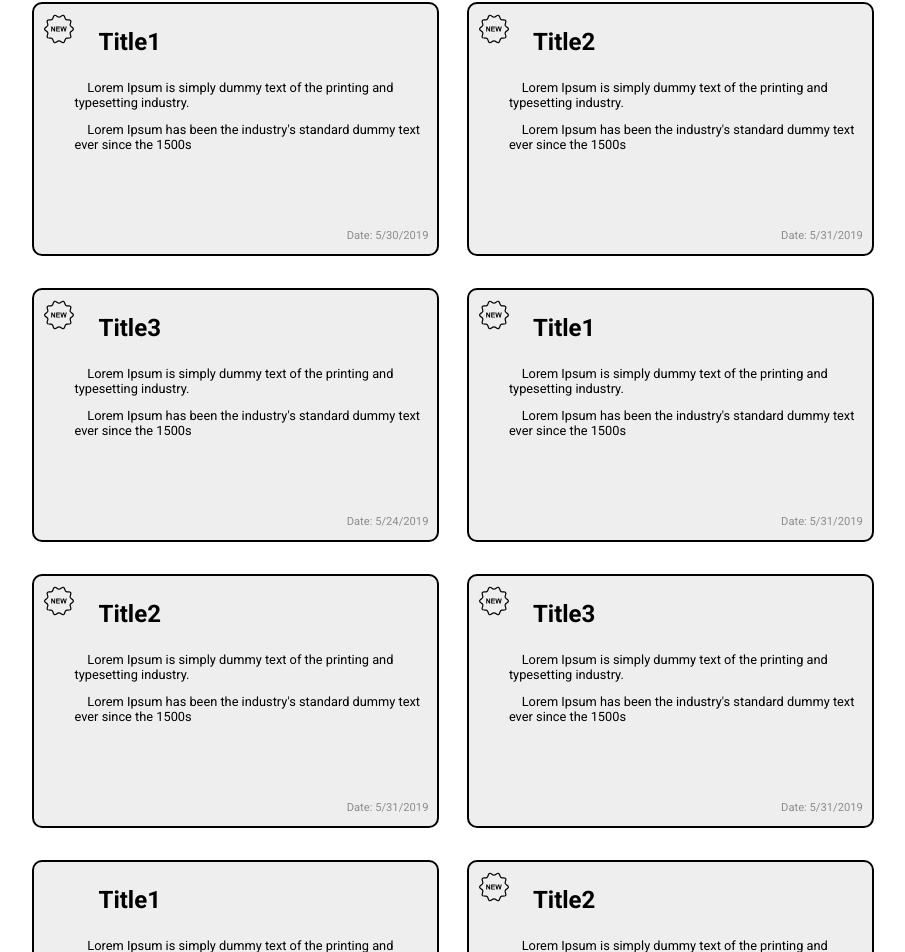
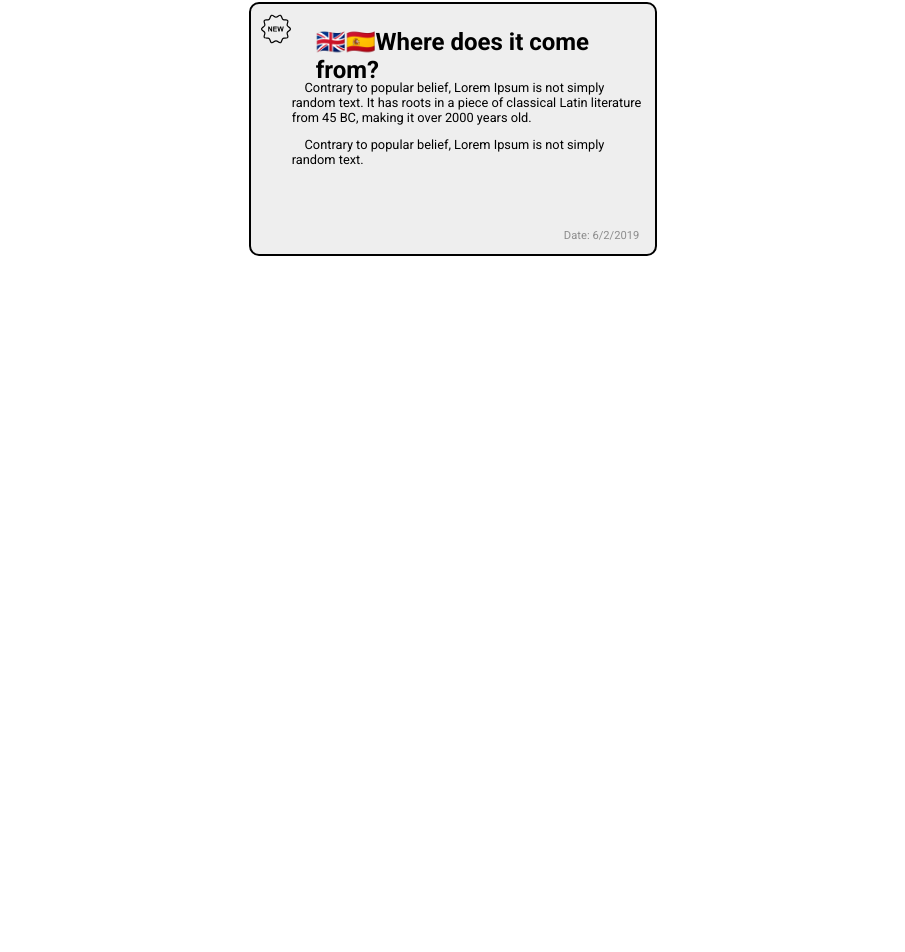
Before and after one commit to manuelalferez/personal-website, a React (Create React App) app: page /blog in a window 1280 px wide. Shown: the part 158-1110 px from the top of the page, without its empty margins (187-1092 px from the left). After the commit the page ends 800 px from the top, so only its background shows below. Built offline with nearby package versions, Linux system fonts and the light colour scheme; the HTML template or start-up script is replaced by a standard one.

Commit message:
feat,bug: New data for minipost and eslint errors

```diff
--- a/src/Component/Blog/Blog.js
+++ b/src/Component/Blog/Blog.js
@@ -1,82 +1,21 @@
 import React from "react";
 import "./Blog.css";
 import PostMini from "./PostMini";
+import posts from "../../data/Blog/PostMini";
 
 function Blog(props) {
   return (
     <div className="Blog">
-      <PostMini
-        title="Title1"
-        summary={[
-          "Lorem Ipsum is simply dummy text of the printing and typesetting industry.",
-          "Lorem Ipsum has been the industry's standard dummy text ever since the 1500s"
-        ]}
-        date={new Date(2019, 5 - 1, 30)}
-        link='https://telegra.ph/What-is-at-and-dot--Qu%C3%A9-es-at-y-dot-05-31'
-      />
-      <PostMini
-        title="Title2"
-        summary={[
-          "Lorem Ipsum is simply dummy text of the printing and typesetting industry.",
-          "Lorem Ipsum has been the industry's standard dummy text ever since the 1500s"
-        ]}
-        date={new Date(2019, 5 - 1, 31)}
-        link='https://telegra.ph/What-is-at-and-dot--Qu%C3%A9-es-at-y-dot-05-31'
-      />
-      <PostMini
-        title="Title3"
-        summary={[
-          "Lorem Ipsum is simply dummy text of the printing and typesetting industry.",
-          "Lorem Ipsum has been the industry's standard dummy text ever since the 1500s"
-        ]}
-        date={new Date(2019, 5 - 1, 24)}
-        link='https://telegra.ph/What-is-at-and-dot--Qu%C3%A9-es-at-y-dot-05-31'
-      />
-      <PostMini
-        title="Title1"
-        summary={[
-          "Lorem Ipsum is simply dummy text of the printing and typesetting industry.",
-          "Lorem Ipsum has been the industry's standard dummy text ever since the 1500s"
-        ]}
-        date={new Date(2019, 5 - 1, 31)}
-        link='https://telegra.ph/What-is-at-and-dot--Qu%C3%A9-es-at-y-dot-05-31'
-      />
-      <PostMini
-        title="Title2"
-        summary={[
-          "Lorem Ipsum is simply dummy text of the printing and typesetting industry.",
-          "Lorem Ipsum has been the industry's standard dummy text ever since the 1500s"
-        ]}
-        date={new Date(2019, 5 - 1, 31)}
-        link='https://telegra.ph/What-is-at-and-dot--Qu%C3%A9-es-at-y-dot-05-31'
-      />
-      <PostMini
-        title="Title3"
-        summary={[
-          "Lorem Ipsum is simply dummy text of the printing and typesetting industry.",
-          "Lorem Ipsum has been the industry's standard dummy text ever since the 1500s"
-        ]}
-        date={new Date(2019, 5 - 1, 31)}
-        link='https://telegra.ph/What-is-at-and-dot--Qu%C3%A9-es-at-y-dot-05-31'
-      />
-      <PostMini
-        title="Title1"
-        summary={[
-          "Lorem Ipsum is simply dummy text of the printing and typesetting industry.",
-          "Lorem Ipsum has been the industry's standard dummy text ever since the 1500s"
-        ]}
-        date={new Date(2019, 4 - 1, 31)}
-        link='https://telegra.ph/What-is-at-and-dot--Qu%C3%A9-es-at-y-dot-05-31'
-      />
-      <PostMini
-        title="Title2"
-        summary={[
-          "Lorem Ipsum is simply dummy text of the printing and typesetting industry.",
-          "Lorem Ipsum has been the industry's standard dummy text ever since the 1500s"
-        ]}
-        date={new Date(2019, 5 - 1, 31)}
-        link='https://telegra.ph/What-is-at-and-dot--Qu%C3%A9-es-at-y-dot-05-31'
-      />
+      {posts.map(post => (
+        <PostMini
+          title={post.title}
+          summary={post.summary}
+          date={new Date(post.date.year, post.date.month - 1, post.date.day)}
+          link={post.link}
+          languages={post.languages}
+          key={post.key}
+        />
+      ))}
     </div>
   );
 }
--- a/src/Component/Blog/PostMini.js
+++ b/src/Component/Blog/PostMini.js
@@ -12,11 +12,35 @@ function isNew(date) {
   else return "PostMini__image";
 }
 
+function createEmojisLanguages(languages) {
+  if (languages.spanish && languages.english)
+    return (
+      <span role="img" aria-label="languages">
+        🇬🇧🇪🇸
+      </span>
+    );
+  if (languages.spanish)
+    return (
+      <span role="img" aria-label="languages">
+        🇪🇸
+      </span>
+    );
+  if (languages.english)
+    return (
+      <span role="img" aria-label="languages">
+        🇬🇧
+      </span>
+    );
+}
+
 function PostMini(props) {
   return (
     <a className="PostMini" href={props.link} rel="noopener noreferrer">
       <img className={isNew(props.date)} src={newImage} alt="Blog is new" />
-        <h1 className="PostMini__title">{props.title}</h1>
+      <h1 className="PostMini__title">
+        {createEmojisLanguages(props.languages)}
+        {props.title}
+      </h1>
       <div className="PostMini__summary">
         {props.summary.map(paragraph => (
           <p>{paragraph}</p>
--- a/src/Component/Contact/CardContact.js
+++ b/src/Component/Contact/CardContact.js
@@ -14,7 +14,7 @@ function CardContact(props) {
       <div className="CardContact__contacts">
         <div className="Contacts__email">
           <div className="Email">
-            <img src={imageEmail} />
+            <img src={imageEmail} alt='Email illustration'/>
             <h1>Email: manuelalferezruiz [at] gmail [dot] com</h1>
           </div>
           <div className="Email__schedule">
@@ -30,7 +30,7 @@ function CardContact(props) {
         </div>
         <div className="Contacts__telegram">
           <div className="Telegram">
-            <img src={imageTelegram} />
+            <img src={imageTelegram} alt='Telegram illustration'/>
             <h1>Telegram: @manuelalferez</h1>
           </div>
           <div className="Telegram__schedule">
--- a/src/Component/Home/CardHome.css
+++ b/src/Component/Home/CardHome.css
@@ -116,6 +116,15 @@
   font-size: 2em;
 }
 
+/* To avoid the error: Anchors must have content and the content must be accessible by a screen reader */
+.CardHome__social a span {
+  height: 1px;
+  width: 1px;
+  position: absolute;
+  overflow: hidden;
+  top: -10px;
+}
+
 .CardHome__footer {
   grid-area: Footer;
   display: flex;
@@ -131,3 +140,7 @@
   font-family: "Homemade Apple", cursive;
   font-size: 0.7em;
 }
+
+.Footer__heart {
+  margin: 0 5px 0 5px;
+}
--- a/src/Component/Home/CardHome.js
+++ b/src/Component/Home/CardHome.js
@@ -6,9 +6,13 @@ import cardData from "../../data/Home/CardData";
 
 function CardHome(props) {
   return (
-    <div className='CardHome'>
+    <div className="CardHome">
       <div className="CardHome__header">
-        <img className="Header__picture" src={profilePicture} />
+        <img
+          className="Header__picture"
+          src={profilePicture}
+          alt="Manuel face"
+        />
         <div className="Header__description">
           <p>{cardData.greeting}</p>
           <p>{cardData.live}</p>
@@ -48,11 +52,15 @@ function CardHome(props) {
             key={item.key}
             target="_blank"
             rel="noopener noreferrer"
-          />
+          > <span>Read More</span></a>
         ))}
       </div>
       <div className="CardHome__footer">
-        Designed and made with ❤️ by
+        Designed and made with
+        <span className='Footer__heart' role="img" aria-label="heart">
+          ❤️
+        </span>
+        by
         <a
           href="https://twitter.com/manuelalferez "
           target="_blank"
--- a/src/Component/NavBar/Button.js
+++ b/src/Component/NavBar/Button.js
@@ -6,7 +6,7 @@ function Button(props) {
   return (
     <div className="Button">
       <NavLink to={props.path}>
-        <img className="Button__image" src={props.image} />
+        <img className="Button__image" src={props.image} alt={props.alt}/>
         {props.content}
       </NavLink>
     </div>
--- a/src/Component/NavBar/NavBar.js
+++ b/src/Component/NavBar/NavBar.js
@@ -14,6 +14,7 @@ function NavBar(props) {
             path={item.path}
             image={images[item.posImportImage]}
             key={item.path}
+            alt={item.alt}
           />
         ))}
         {props.children}
--- /dev/null
+++ b/src/data/Blog/PostMini.js
@@ -0,0 +1,33 @@
+const posts = [
+  /*  {
+     //COPY AND PASTE TO CREATE ANOTHER POST
+    title: "",
+    summary: ["", ""],
+    key: "",
+    date: {
+      year: "",
+      month: "",
+      day: ""
+    }
+  }, */
+  {
+    title: "Where does it come from?",
+    summary: [
+      "Contrary to popular belief, Lorem Ipsum is not simply random text. It has roots in a piece of classical Latin literature from 45 BC, making it over 2000 years old. ",
+      "Contrary to popular belief, Lorem Ipsum is not simply random text."
+    ],
+    key: "1",
+    date: {
+      year: "2019",
+      month: "6",
+      day: "2"
+    },
+    link: "https://telegra.ph/What-is-at-and-dot--Qu%C3%A9-es-at-y-dot-06-02",
+    languages: {
+      spanish: true,
+      english: true
+    }
+  }
+];
+
+export default posts;
--- a/src/data/NavBar/NavBarData.js
+++ b/src/data/NavBar/NavBarData.js
@@ -2,17 +2,20 @@ const data = [
     {
       content: "Home",
       path: "/",
-      posImportImage: 0
+      posImportImage: 0 ,
+      alt:'Home'
     },
     {
       content: "Blog",
       path: "/blog",
-      posImportImage: 1
+      posImportImage: 1,
+      alt:'Blog'
     },
     {
       content: "Contact",
       path: "/contact",
-      posImportImage: 2
+      posImportImage: 2,
+      alt:'Contact'
     }
   ];
 
```
Also changed, not shown: src/data/Blog/Posts.js (deleted, +0 -42 lines), src/images/Home/profile.png, src/images/Home/wallpaper.jpg. Lines whose indentation alone changed are shown as unchanged.
